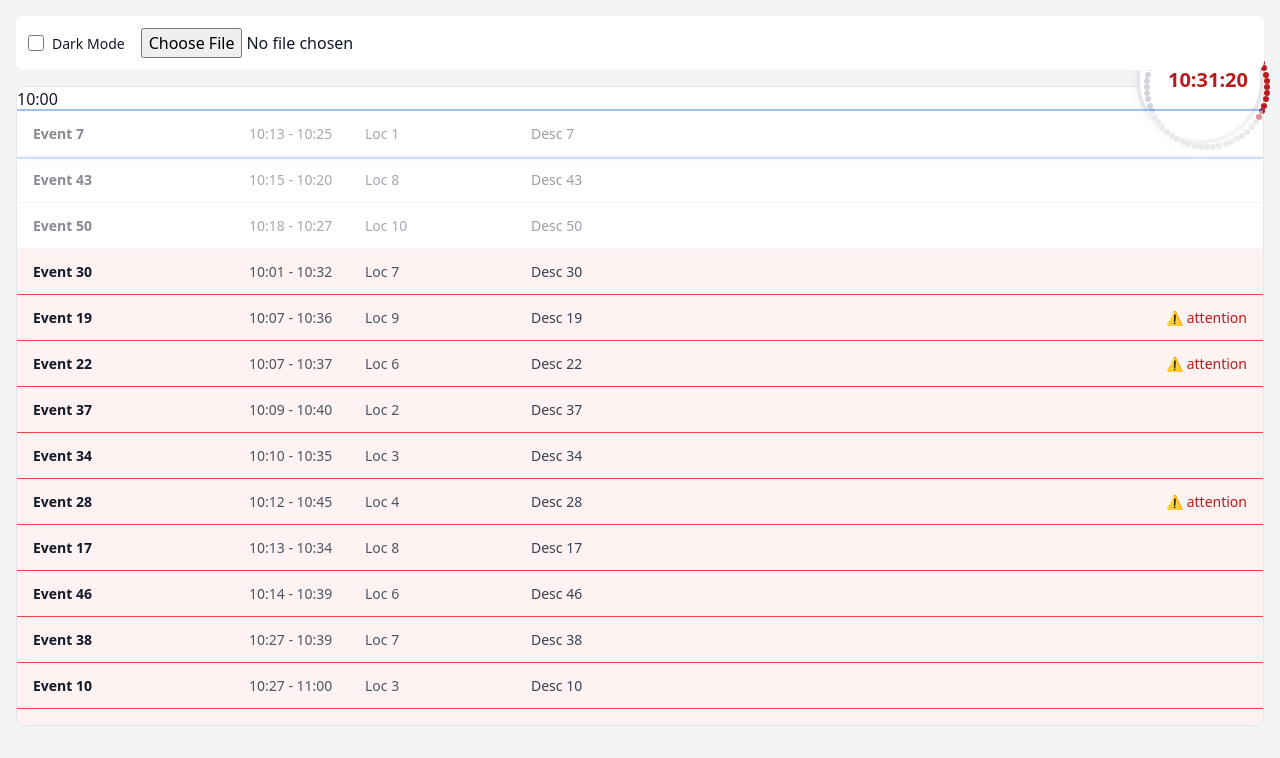
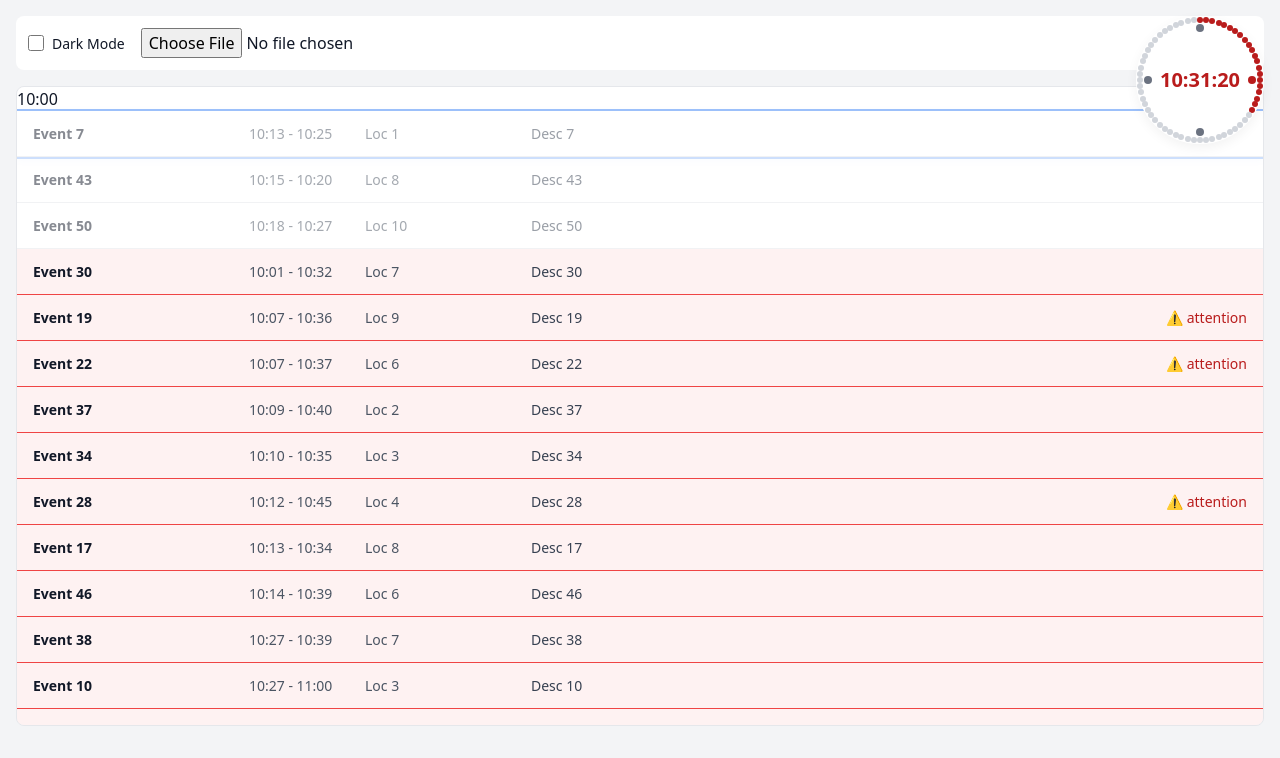
Before and after one commit to Frenor/timeline, a React (Vite) app: page / in a window 1280 px wide. Shown: the top 758 px of the page. Built offline with nearby package versions, Linux system fonts and the light colour scheme.

Commit message:
Studio clock

```diff
--- a/src/App.scss
+++ b/src/App.scss
@@ -1,5 +1,17 @@
 // App.scss
 @use "sass:color";
+
+// Common variables
+$transition-standard: all 0.3s ease;
+$transition-fast: all 0.2s ease;
+$border-radius: 0.5rem;
+$shadow-sm: 0 4px 12px rgba(0, 0, 0, 0.05);
+$shadow-md: 0 2px 8px rgba(59, 130, 246, 0.15);
+$shadow-lg: 0 0 20px rgba(37, 99, 235, 0.15);
+$font-sm: 0.875rem;
+$spacing-sm: 0.5rem;
+$spacing-md: 0.75rem;
+$spacing-lg: 1rem;
 
 // Light mode colors
 $app-bg: #f3f4f6;
@@ -7,6 +19,12 @@ $app-text: #111827;
 $app-border: #e5e7eb;
 $header-bg: #ffffff;
 $error-color: #b91c1c;
+$light-text-secondary: #4b5563;
+$light-text-tertiary: #374151;
+$light-bg-success: #ecfdf5;
+$light-border-success: #10b981;
+$light-bg-current: #fef2f2;
+$light-border-current: #ef4444;
 
 // Dark mode colors with royal blue theme
 $dark-bg: #0a1929;
@@ -16,13 +34,18 @@ $dark-text: #f0f6ff;
 $royal-blue: #2563eb;
 $royal-blue-light: #3b82f6;
 $royal-blue-dark: #1e40af;
+$dark-success-bg: rgba(16, 185, 129, 0.15);
+$dark-success-border: rgba(16, 185, 129, 0.4);
+$dark-current-bg: rgba(37, 99, 235, 0.15);
 
+// Base layout components
 .app-container {
   background: $app-bg;
   color: $app-text;
   min-height: 100vh;
-  padding: 1rem;
-  transition: all 0.3s ease;
+  padding: $spacing-lg;
+  transition: $transition-standard;
+
   &.dark {
     background: $dark-bg;
     color: $dark-text;
@@ -37,220 +60,164 @@ $royal-blue-dark: #1e40af;
   background: $header-bg;
   display: flex;
   align-items: center;
-  gap: 1rem;
-  margin-bottom: 1rem;
-  padding: 0.75rem;
-  border-radius: 0.5rem;
-  transition: all 0.3s ease;
-  .theme-toggle {
-    display: flex;
-    align-items: center;
-    gap: 0.5rem;
-    transition: all 0.2s ease;
-    input[type="checkbox"] {
-      width: 1rem;
-      height: 1rem;
-      accent-color: $royal-blue;
-    }
-    span {
-      font-size: 0.875rem;
-    }
-  }
-  .file-input {
-    cursor: pointer;
-  }
-  .error-list {
-    margin-left: auto;
-    color: $error-color;
-    .error-item {
-      font-size: 0.875rem;
-    }
-  }
-}
-
-.studio-clock {
-  position: fixed;
-  top: 1rem;
-  right: 1rem;
-  width: 128px;
-  height: 128px;
-  background: #fff;
-  border: 4px solid $app-border;
-  border-radius: 50%;
-  padding: 0.75rem;
-  display: flex;
-  justify-content: flex-end;
-  align-items: center;
-  transition: all 0.3s ease;
-  box-shadow: 0 4px 12px rgba(0, 0, 0, 0.05);
-
-  .clock-time {
-    width: 100%;
-    text-align: right;
-    font-size: 1.25rem;
-    font-weight: bold;
-    color: #b91c1c;
-  }
-  .dot {
-    position: absolute;
-    width: 6px;
-    height: 6px;
-    border-radius: 50%;
-    background: #d1d5db;
-  }
-  .dot.active {
-    background: #b91c1c;
-  }
-}
-
-.timeline {
-  overflow-y: auto;
-  height: calc(100vh - 160px);
-  background: #fff;
-  border: 1px solid $app-border;
-  border-radius: 0.5rem;
-  transition: all 0.3s ease;
-  .dark & {
-    background: $dark-bg-secondary;
-    border-color: $dark-bg-tertiary;
-    box-shadow: 0 0 20px rgba(37, 99, 235, 0.15);
-  }
-}
-
-.timeline-item {
-  display: grid;
-  grid-template-columns: 200px 100px 150px 1fr auto;
-  gap: 1rem;
-  padding: 0.75rem 1rem;
-  border-bottom: 1px solid $app-border;
-  cursor: pointer;
-  font-size: 0.875rem;
-  transition: all 0.2s ease;
-  background: #ffffff;
+  gap: $spacing-lg;
+  margin-bottom: $spacing-lg;
+  padding: $spacing-md;
+  border-radius: $border-radius;
+  transition: $transition-standard;
 
   .dark & {
-    background: $dark-bg-secondary;
-    border-color: $dark-bg-tertiary;
-  }
-
-  &.completed {
-    background: #ecfdf5;
-    border-color: #10b981;
-
-    .dark & {
-      background: rgba(16, 185, 129, 0.15);
-      border-color: rgba(16, 185, 129, 0.4);
-    }
-  }
-  &.current {
-    background: #fef2f2;
-    border-color: #ef4444;
-
-    .dark & {
-      background: rgba(37, 99, 235, 0.15);
-      border-color: $royal-blue;
-    }
-  }
-  &.past {
-    opacity: 0.5;
-  }
-
-  &:hover,
-  &:focus {
-    background: color.adjust($app-border, $lightness: 40%);
-    outline: 2px solid $royal-blue-light;
-    box-shadow: 0 2px 8px rgba(59, 130, 246, 0.15);
-
-    .dark & {
-      background: $dark-bg-tertiary;
-      outline: 2px solid $royal-blue;
-      box-shadow: 0 2px 10px rgba(37, 99, 235, 0.2);
-    }
-  }
-
-  .col {
-    overflow: hidden;
-    text-overflow: ellipsis;
-    white-space: nowrap;
-  }
-  .title {
-    font-weight: 600;
-  }
-  .time,
-  .location {
-    color: #4b5563;
-  }
-  .description {
-    color: #374151;
-  }
-  .special {
-    color: #b91c1c;
-    font-weight: 500;
-  }
-}
-
-.app-container.dark {
-  .app-header {
     background: $dark-bg-secondary;
     border: 1px solid $dark-bg-tertiary;
     box-shadow: 0 4px 12px rgba(0, 0, 0, 0.1);
   }
 
   .theme-toggle {
+    display: flex;
+    align-items: center;
+    gap: $spacing-sm;
+    transition: $transition-fast;
+
+    .dark & {
       color: $royal-blue-light;
+    }
+
+    input[type="checkbox"] {
+      width: $spacing-lg;
+      height: $spacing-lg;
+      accent-color: $royal-blue;
+    }
 
     span {
+      font-size: $font-sm;
+
+      .dark & {
         color: $dark-text;
+      }
     }
   }
 
   .file-input {
+    cursor: pointer;
+
+    .dark & {
       color: $dark-text;
       border-color: $dark-bg-tertiary;
     }
+  }
+
+  .error-list {
+    margin-left: auto;
+    color: $error-color;
+
+    .error-item {
+      font-size: $font-sm;
+    }
+  }
+}
+
+// Studio clock component
+$dot-size-standard: 6px;
+$dot-size-cardinal: 8px;
+$clock-border-width: 4px;
 
 .studio-clock {
+  position: fixed;
+  top: $spacing-lg;
+  right: $spacing-lg;
+  background: $header-bg;
+  border-radius: 50%;
+  padding: $spacing-md;
+  display: flex;
+  justify-content: center;
+  align-items: center;
+  transition: $transition-standard;
+  box-shadow: $shadow-sm;
+  box-sizing: border-box;
+  z-index: 100;
+
+  .dark & {
     background: $dark-bg-secondary;
     border-color: $royal-blue-dark;
     box-shadow: 0 0 20px rgba(37, 99, 235, 0.2), inset 0 0 30px rgba(37, 99, 235, 0.1);
   }
 
-  .studio-clock .clock-time {
-    color: $royal-blue-light;
-  }
+  .clock-time {
+    width: 100%;
+    text-align: center;
+    position: absolute;
+    top: 50%;
+    left: 50%;
+    transform: translate(-50%, -50%);
+    font-size: 1.25rem;
+    font-weight: bold;
+    color: $error-color;
 
-  .dot {
-    background: $dark-bg-tertiary;
-  }
-
-  .dot.active {
-    background: $royal-blue-light;
-    box-shadow: 0 0 5px $royal-blue-light;
-  }
-
-  .timeline-item {
-    border-bottom: 1px solid $dark-bg-tertiary;
-
-    .col {
-      color: $dark-text;
-    }
-
-    .time,
-    .location {
-      color: color.adjust($dark-text, $lightness: -20%);
-    }
-
-    .description {
-      color: color.adjust($dark-text, $lightness: -10%);
-    }
-
-    .special {
+    .dark & {
       color: $royal-blue-light;
     }
   }
 
-  // Custom scrollbar for the timeline
+  .dot {
+    position: absolute;
+    width: $dot-size-standard;
+    height: $dot-size-standard;
+    border-radius: 50%;
+    background: #d1d5db;
+    transform: translate(-50%, -50%);
+
+    .dark & {
+      background: $dark-bg-tertiary;
+    }
+
+    &.cardinal {
+      width: $dot-size-cardinal;
+      height: $dot-size-cardinal;
+      background: #6b7280;
+
+      .dark & {
+        background: $royal-blue-dark;
+      }
+    }
+
+    &.active {
+      background: $error-color;
+
+      .dark & {
+        background: $royal-blue-light;
+        box-shadow: 0 0 5px $royal-blue-light;
+      }
+    }
+
+    &.cardinal.active {
+      background: $error-color;
+
+      .dark & {
+        background: $royal-blue-light;
+        box-shadow: 0 0 5px $royal-blue-light;
+      }
+    }
+  }
+}
+
+// Timeline components
+$timeline-grid-columns: 200px 100px 150px 1fr auto;
+$timeline-border-width: 1px;
+$timeline-item-focus-outline: 2px;
+
 .timeline {
+  overflow-y: auto;
+  height: calc(100vh - 160px);
+  background: $header-bg;
+  border: $timeline-border-width solid $app-border;
+  border-radius: $border-radius;
+  transition: $transition-standard;
+
+  .dark & {
+    background: $dark-bg-secondary;
+    border-color: $dark-bg-tertiary;
+    box-shadow: $shadow-lg;
+
     &::-webkit-scrollbar {
       width: 8px;
     }
@@ -270,3 +237,105 @@ $royal-blue-dark: #1e40af;
     }
   }
 }
+
+.timeline-item {
+  display: grid;
+  grid-template-columns: $timeline-grid-columns;
+  gap: $spacing-lg;
+  padding: $spacing-md $spacing-lg;
+  border-bottom: $timeline-border-width solid $app-border;
+  cursor: pointer;
+  font-size: $font-sm;
+  transition: $transition-fast;
+  background: $header-bg;
+
+  .dark & {
+    background: $dark-bg-secondary;
+    border-color: $dark-bg-tertiary;
+  }
+
+  // States
+  &.completed {
+    background: $light-bg-success;
+    border-color: $light-border-success;
+
+    .dark & {
+      background: $dark-success-bg;
+      border-color: $dark-success-border;
+    }
+  }
+
+  &.current {
+    background: $light-bg-current;
+    border-color: $light-border-current;
+
+    .dark & {
+      background: $dark-current-bg;
+      border-color: $royal-blue;
+    }
+  }
+
+  &.past {
+    opacity: 0.5;
+  }
+
+  // Interactions
+  &:hover,
+  &:focus {
+    background: color.adjust($app-border, $lightness: 40%);
+    outline: $timeline-item-focus-outline solid $royal-blue-light;
+    box-shadow: $shadow-md;
+
+    .dark & {
+      background: $dark-bg-tertiary;
+      outline: $timeline-item-focus-outline solid $royal-blue;
+      box-shadow: 0 2px 10px rgba(37, 99, 235, 0.2);
+    }
+  }
+
+  // Content elements
+  .col {
+    overflow: hidden;
+    text-overflow: ellipsis;
+    white-space: nowrap;
+
+    .dark & {
+      color: $dark-text;
+    }
+  }
+
+  .title {
+    font-weight: 600;
+  }
+
+  .time,
+  .location {
+    color: $light-text-secondary;
+
+    .dark & {
+      color: color.adjust($dark-text, $lightness: -20%);
+    }
+  }
+
+  .description {
+    color: $light-text-tertiary;
+
+    .dark & {
+      color: color.adjust($dark-text, $lightness: -10%);
+    }
+  }
+
+  .special {
+    color: $error-color;
+    font-weight: 500;
+
+    .dark & {
+      color: $royal-blue-light;
+    }
+  }
+}
+
+// Dark mode helper mixins
+@mixin dark-mode-glow($color: $royal-blue-light) {
+  box-shadow: 0 0 5px $color;
+}
--- a/src/App.tsx
+++ b/src/App.tsx
@@ -4,29 +4,10 @@ import isBetween from 'dayjs/plugin/isBetween';
 import { useInterval } from 'react-use';
 import { parseXlsxFile, TimelineEvent } from './utils/fileUtils';
 import { useAutoScroll } from './utils/useAutoScroll';
+import StudioClock from './components/StudioClock';
 import './App.scss';
 
 dayjs.extend(isBetween);
-
-// StudioClock component
-function StudioClock() {
-    const [now, setNow] = useState<Dayjs>(dayjs());
-    useInterval(() => setNow(dayjs()), 1000);
-    const seconds = now.second();
-
-    return (
-        <div className="studio-clock">
-            <div className="clock-time">{now.format('HH:mm:ss')}</div>
-            {[...Array(60)].map((_, i) => {
-                const angle = ((i * 6) - 90) * (Math.PI / 180);
-                const radius = 60;
-                const x = 64 + radius * Math.cos(angle);
-                const y = 64 + radius * Math.sin(angle);
-                return <div key={i} className={`dot ${i <= seconds ? 'active' : ''}`} style={{ left: x, top: y }} />;
-            })}
-        </div>
-    );
-}
 
 interface TimelineItemProps {
     event: TimelineEvent;
@@ -209,7 +190,7 @@ function App() {
                     </div>
                 )}
             </header>
-            <StudioClock />
+            <StudioClock showSecondsHand={true} size={128} />
             <Timeline events={events} onToggleComplete={toggleComplete} autoScrollEnabled={true} />
         </div>
     );
--- /dev/null
+++ b/src/components/StudioClock.tsx
@@ -0,0 +1,60 @@
+import React, { useState } from 'react';
+import dayjs, { Dayjs } from 'dayjs';
+import { useInterval } from 'react-use';
+
+interface StudioClockProps {
+    showSecondsHand?: boolean;
+    size?: number;
+}
+
+function StudioClock({ showSecondsHand = true, size = 128 }: StudioClockProps) {
+    const [now, setNow] = useState<Dayjs>(dayjs());
+    useInterval(() => setNow(dayjs()), 1000);
+    const seconds = now.second();
+    const radius = size / 2 - 4;
+    const center = size / 2;
+    const cardinalMarkerRadius = radius - 8; // Radius for 15-minute markers
+
+    return (
+        <div
+            className="studio-clock"
+            style={{ width: `${size}px`, height: `${size}px` }}
+        >
+            <div className="clock-time">{now.format('HH:mm:ss')}</div>
+            {/* Regular minute markers */}
+            {[...Array(60)].map((_, i) => {
+                const angle = ((i * 6) - 90) * (Math.PI / 180);
+                const dotRadius = showSecondsHand ? radius : radius - 10;
+                const x = center + dotRadius * Math.cos(angle);
+                const y = center + dotRadius * Math.sin(angle);
+                const isActive = showSecondsHand ? i <= seconds : false;
+
+                return (
+                    <div
+                        key={i}
+                        className={`dot ${isActive ? 'active' : ''}`}
+                        style={{ left: x, top: y }}
+                    />
+                );
+            })}
+
+            {/* 15-minute cardinal markers */}
+            {[0, 15, 30, 45].map((minute) => {
+                const angle = ((minute * 6) - 90) * (Math.PI / 180);
+                const x = center + cardinalMarkerRadius * Math.cos(angle);
+                const y = center + cardinalMarkerRadius * Math.sin(angle);
+                const isActive = showSecondsHand ? minute <= seconds && seconds < minute + 15 : false;
+
+                return (
+                    <div
+                        key={`cardinal-${minute}`}
+                        className={`dot cardinal ${isActive ? 'active' : ''}`}
+                        style={{ left: x, top: y }}
+                    />
+                );
+            })}
+        </div>
+    );
+}
+
+export default StudioClock;
--- /dev/null
+++ b/src/components/index.ts
@@ -0,0 +1 @@
+export { default as StudioClock } from './StudioClock';
--- a/tailwind.config.js
+++ /dev/null
@@ -1,9 +0,0 @@
-/** @type {import('tailwindcss').Config} */
-module.exports = {
-  darkMode: 'class',
-  content: ["./index.html", "./src/**/*.{js,ts,jsx,tsx}"],
-  theme: {
-    extend: {},
-  },
-  plugins: [],
-}
```
Lines whose indentation alone changed are shown as unchanged.
